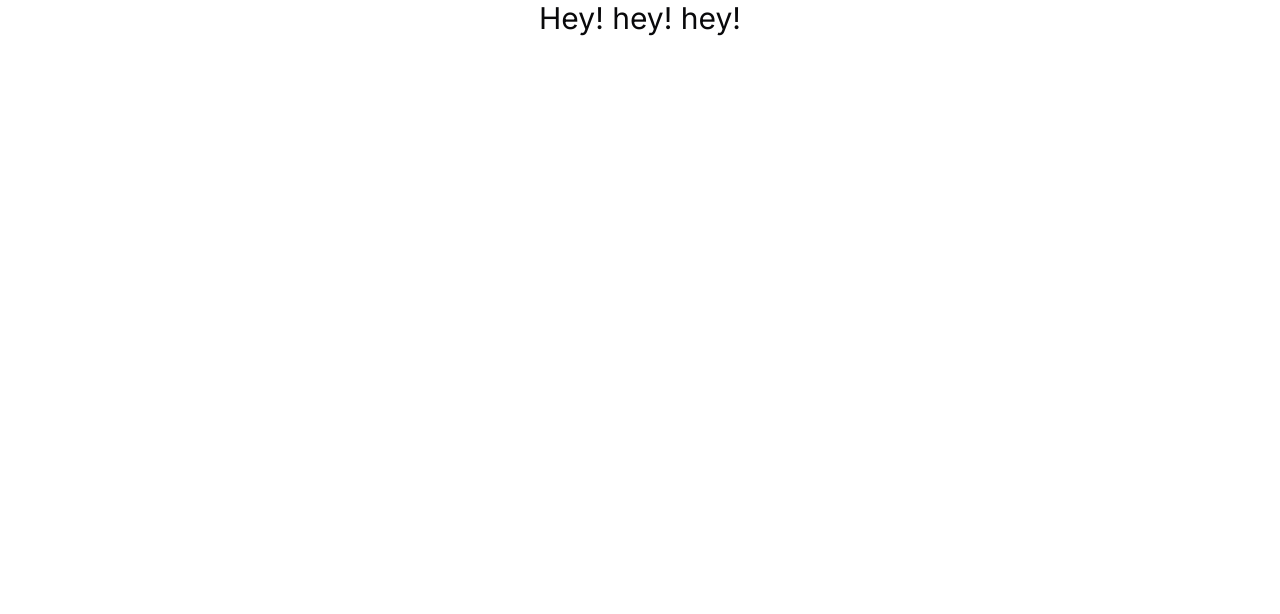
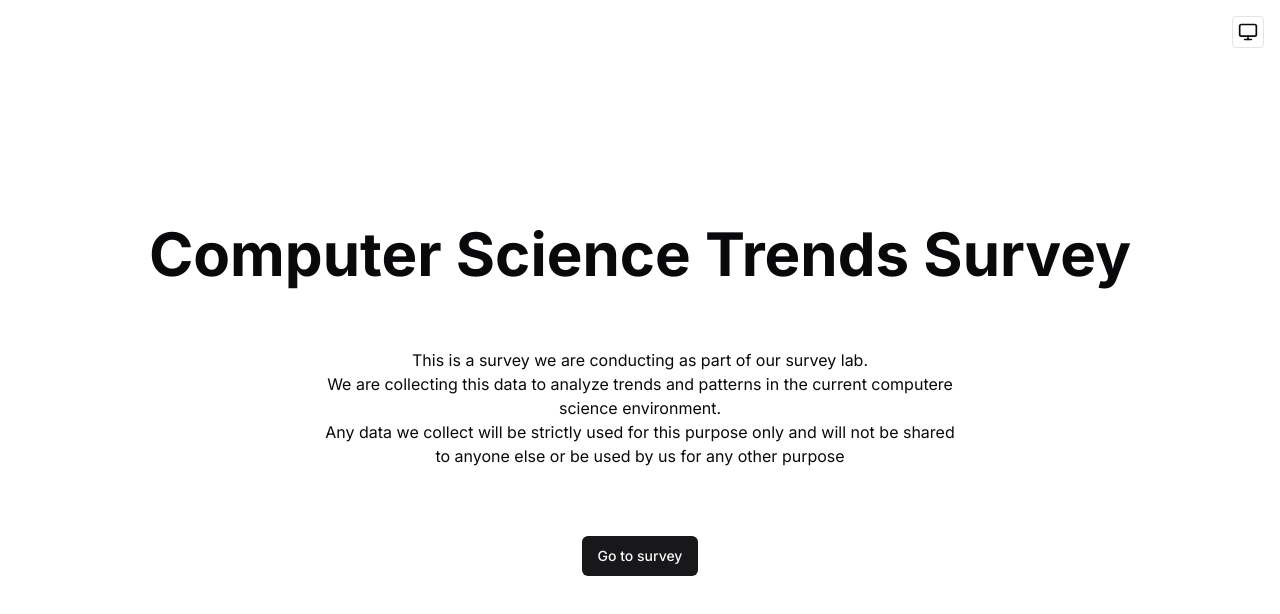
Before and after one commit to adidnair/survey-webapp, a Next.js app: page / in a window 1280 px wide. Shown: the top 614 px of the page. Built offline with nearby package versions, Linux system fonts and the light colour scheme.

Commit message:
added homepage and fixed gender default value

```diff
--- a/src/app/page.tsx
+++ b/src/app/page.tsx
@@ -1,9 +1,18 @@
+import ToggleTheme from "@/components/toggle-theme";
+import { Button } from "@/components/ui/button";
 import Link from "next/link";
 
 export default function LandingPage() {
   return (
-  <div className="flex h-screen w-screen justify-center">
-    <Link href="/new_survey" className="text-3xl">Hey! hey! hey!</Link>
+  <div className="flex flex-col gap-16 h-screen w-screen items-center justify-center relative">
+    <div className="absolute h-8 top-4 right-4">
+      <ToggleTheme />
+    </div>
+    <div className="text-3xl xl:text-6xl font-bold">Computer Science Trends Survey</div>
+    <div className="text-center w-1/2">This is a survey we are conducting as part of our survey lab.<br />We are collecting this data to analyze trends and patterns in the current computere science environment.<br />Any data we collect will be strictly used for this purpose only and will not be shared to anyone else or be used by us for any other purpose</div>
+    <Link href="/new_survey" className="text-3xl">
+      <Button >Go to survey</Button>
+    </Link>
   </div>
   )
 }
--- a/src/components/form-data.tsx
+++ b/src/components/form-data.tsx
@@ -27,7 +27,7 @@ const getDbPromise = async () => {
   for (const webf of webtechs) {
     webtech_names[webf.id] = webf.name
   }
-  let db_names: string[] = Array(largest_webtech+1)
+  let db_names: string[] = Array(largest_database+1)
   for (const db of databases) {
     db_names[db.id] = db.name
   }
@@ -58,7 +58,7 @@ export const dbPromise = getDbPromise()
 export type formType = {
   email: string,
   age: number,
-  sex: string,
+  gender: string,
   skill: string,
   // occupation: string,
   languages: {
--- a/src/components/submit-form.ts
+++ b/src/components/submit-form.ts
@@ -7,7 +7,7 @@ const pushToDB = async (values: formType) => {
     const push = db.insert(people).values({
       generatedId: "aaa",
       email: values.email,
-      sex: values.sex,
+      sex: values.gender,
       skill: values.skill
     }).run()
     return "haha"
--- a/src/components/survey-form.tsx
+++ b/src/components/survey-form.tsx
@@ -43,13 +43,13 @@ const SurveyForm = () => {
       .number({ invalid_type_error: "Please enter a number." })
       .int()
       .min(1, {
-        message: "Please enter your actual age.",
+        message: "Please enter your age.",
       })
       .max(116, {
         message:
           "The oldest person in the world is 116. Please enter your actual age.",
       }),
-    sex: z.string(),
+    gender: z.string().min(1, {message: "Please specify your gender"}),
     skill: z.enum(skill_levels.map((val) => val[0]) as [string, ...string[]]),
     // occupation: z.string(),
     languages: z
@@ -84,6 +84,7 @@ const SurveyForm = () => {
     defaultValues: {
       email: "",
       age: undefined,
+      gender: "",
       languages: [],
       webTechnologies: [],
       databases: [],
@@ -97,6 +98,7 @@ const SurveyForm = () => {
     // ✅ This will be type-safe and validated.
     // database push
     toast({title: "Success!"})
+    console.log(values.gender)
     // pushToDB(values)
     // push user with user data
     // push responses with foreign key of user
@@ -149,10 +151,10 @@ const SurveyForm = () => {
 
         <FormField
           control={form.control}
-          name="sex"
+          name="gender"
           render={({ field }) => (
             <FormItem>
-              <FormLabel>Sex</FormLabel>
+              <FormLabel>Gender</FormLabel>
               <FormControl>
                 <RadioGroup
                   onValueChange={field.onChange}
@@ -177,17 +179,17 @@ const SurveyForm = () => {
                   </FormItem>
                   <FormItem className="flex items-center space-x-3 space-y-0">
                     <FormControl>
-                      <RadioGroupItem value="" className="peer"/>
+                      <RadioGroupItem value="Specify" className="peer"/>
                     </FormControl>
                     <FormLabel className="font-normal cursor-pointer">
                       Other
                     </FormLabel>
-                    <Input className="absolute translate-x-20 w-32 h-8 peer-data-[state=unchecked]:hidden"
+                    <Input className="absolute translate-x-20 w-max h-8 peer-data-[state=unchecked]:hidden"
                     placeholder="Specify" {...field}/>
                   </FormItem>
                 </RadioGroup>
               </FormControl>
-              <FormDescription>Please specify your sex</FormDescription>
+              <FormDescription>Please specify your gender</FormDescription>
               <FormMessage />
             </FormItem>
           )}
@@ -288,7 +290,7 @@ const SurveyForm = () => {
 
         {(form.formState.isSubmitted && Object.keys(form.formState.errors).length !== 0)
         && <FormError text="Please review the form for errors and make necessary corrections before resubmitting." />}
-        <Button type="submit" onClick={() => {console.log(form.formState.isSubmitted, Object.keys(form.formState.errors))}}>Submit</Button>
+        <Button type="submit">Submit</Button>
       </form>
     </Form>
   );
```
